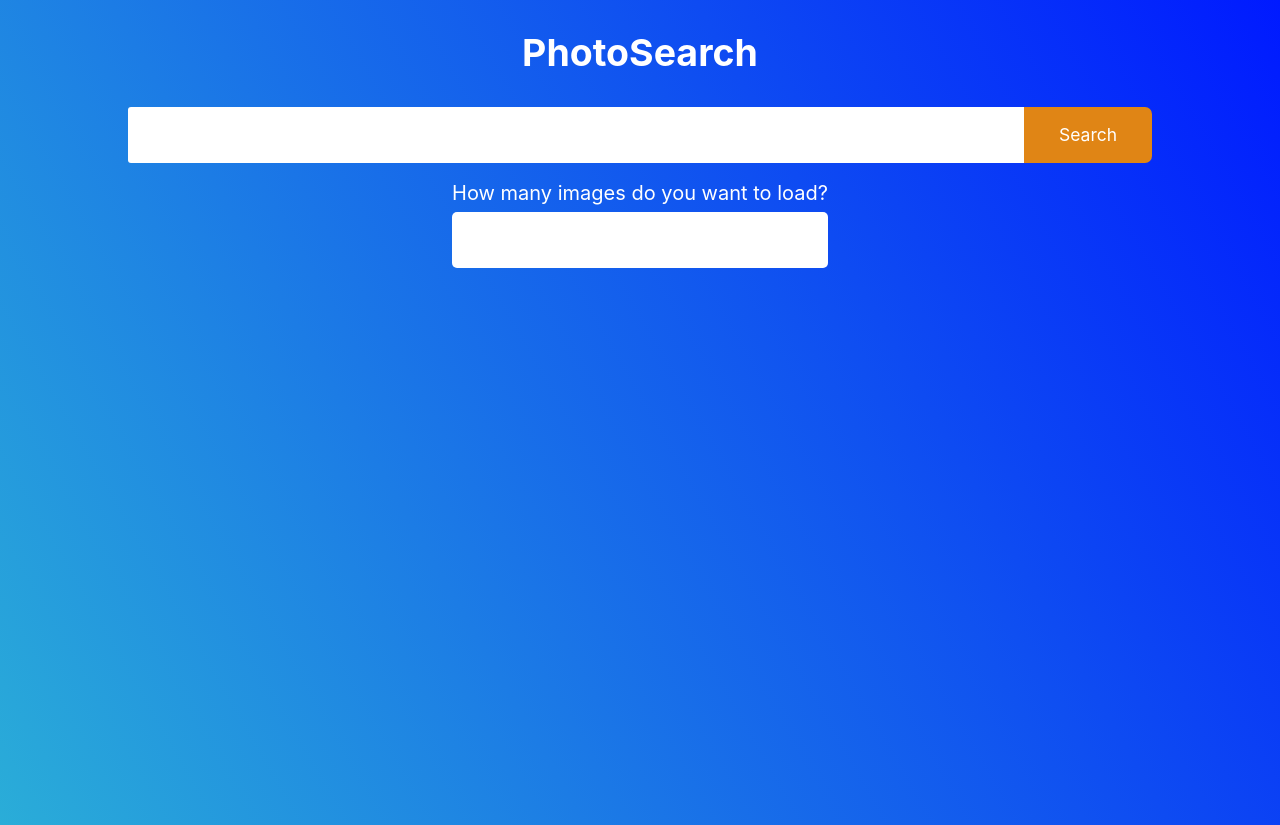
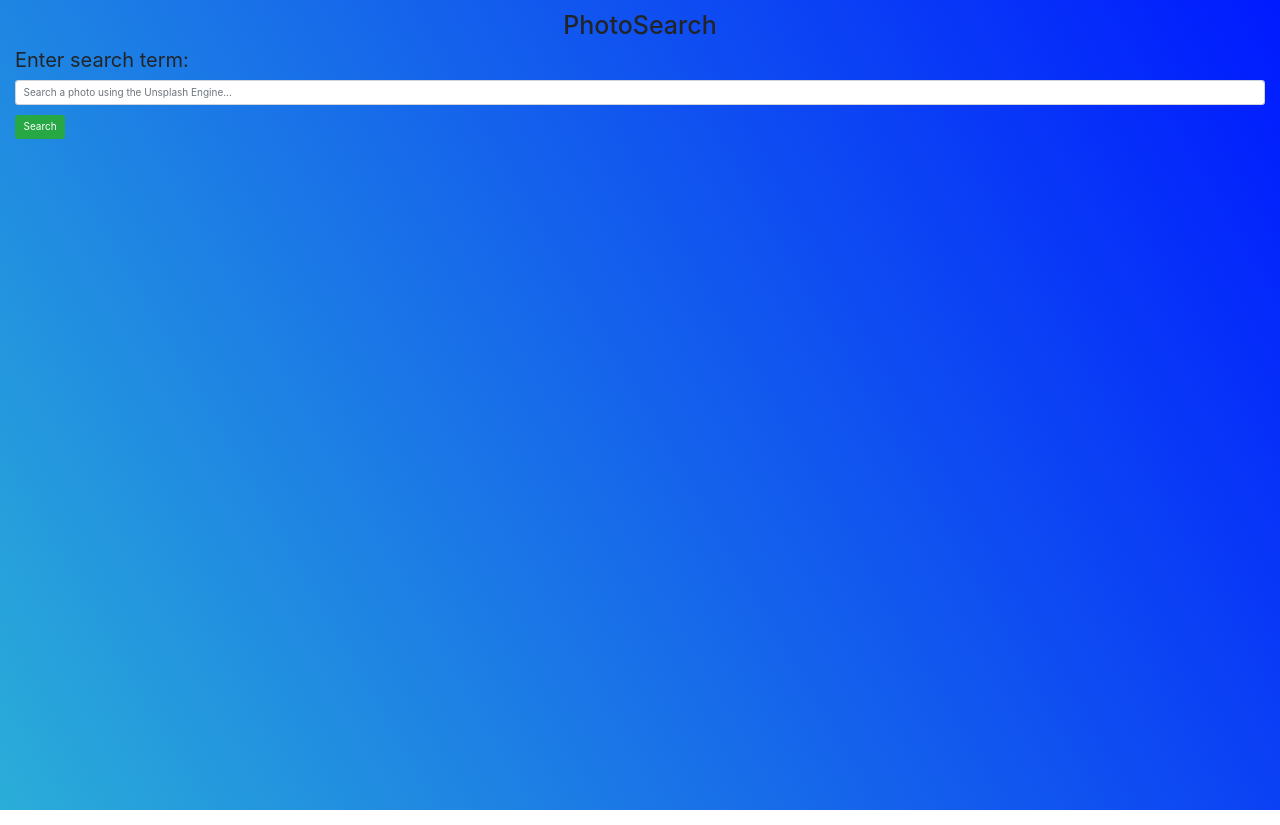
Before and after one commit to farohan/photo-search, a plain HTML site: page index.html in a window 1280 px wide. Drawn offline with nearby package versions, Linux system fonts and the light colour scheme.

Commit message:
Update index.html

```diff
--- a/index.html
+++ b/index.html
@@ -4,24 +4,23 @@
     <meta charset="UTF-8">
     <meta http-equiv="X-UA-Compatible" content="IE=edge">
     <meta name="viewport" content="width=device-width, initial-scale=1.0">
-    <meta name="keywords" content="photograph, image, picture, search, unsplash, random, find">
-    <meta name="description" content="Search up any image from Unsplash.com right here at PhotoSearch.">
-    <meta http-equiv="Cache-Control" content="no-cache, no-store, must-revalidate">
-    <meta http-equiv="Pragma" content="no-cache">
-    <meta http-equiv="Expires" content="0">
+    <meta name="keywords" content="photograph, image, picture, search, unsplash, api, javascript, fetch">
+    <meta name="description" content="Search any image from Unsplash.">
     <link rel="stylesheet" href="styles.css">
-    <title>PhotoSearch</title>
+    <link rel="stylesheet" href="https://cdn.jsdelivr.net/npm/bootstrap@4.1.3/dist/css/bootstrap.min.css" integrity="sha384-MCw98/SFnGE8fJT3GXwEOngsV7Zt27NXFoaoApmYm81iuXoPkFOJwJ8ERdknLPMO" crossorigin="anonymous">
+    <title>PhotoSearch using Unsplash Engine</title>
 </head>
 <body>
-    <h1 id="docu-title">PhotoSearch</h1>
-    <form class="entire-form" id="search-form">
-        <div class="search-bar">
-            <input id="search-field" type="text" maxlength="75" required>
-            <button id="search-btn" type="submit" onclick="search()">Search</button>
+    <h1 class="text-center mt-3 mb-2.5">PhotoSearch</h1>
+    <form class="ml-4 mr-4" id="image-searcher">
+        <div class="form-group">
+            <label for="search-bar">Enter search term: </label>
+            <input class="form-control" type="text" id="search-bar" placeholder="Search a photo using the Unsplash Engine...">
         </div>
-        <div class="limit-div">
-            <label id="limit-label" for="limit">How many images do you want to load?</label>
-            <input id="limit" name="limit" type="number" min="1" max="75" required>
+        <div class="form-group">
+            <button onclick="fetchPhotos()" class="btn btn-success" id="submit-btn">
+                Search
+            </button>
         </div>
     </form>
     <section class="gallery" id="img-gallery">
```
